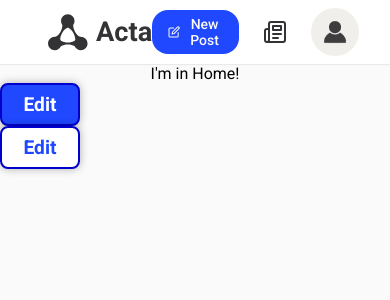
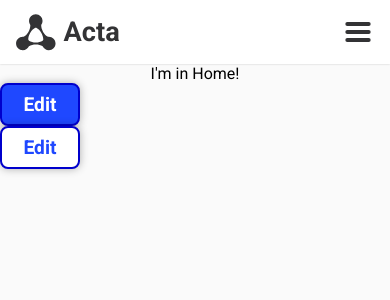
Before and after one commit to Luzefiru/Acta, a React (Create React App) app: page / in a window 390 px wide. Shown: the top 300 px of the page. Built offline with nearby package versions, Linux system fonts and the light colour scheme.

Commit message:
feat: add responsive navbar

```diff
--- a/src/components/layouts/Logo.css
+++ b/src/components/layouts/Logo.css
@@ -6,6 +6,5 @@
 
 .Logo__wordmark {
   font-weight: 700;
-  font-size: 1.7rem;
   color: black;
 }
--- a/src/components/layouts/Navbar.css
+++ b/src/components/layouts/Navbar.css
@@ -3,7 +3,7 @@
   display: flex;
   align-items: center;
   justify-content: space-between;
-  padding: 0 3rem;
+  padding: 0 4vw;
   box-shadow: 0 0 2px rgba(0, 0, 0, 0.2);
   background-color: var(--white);
 }
@@ -11,7 +11,7 @@
 .Navbar__links {
   display: flex;
   align-items: center;
-  gap: 24px;
+  gap: 1.5vw;
   height: 100%;
 }
 
@@ -22,6 +22,7 @@ nav a {
   gap: 8px;
   color: var(--icon);
   cursor: pointer;
+  justify-content: center;
 }
 
 nav a:hover {
@@ -65,3 +66,81 @@ nav a:hover {
   cursor: pointer;
   position: relative;
 }
+
+.Navbar__profile-photo__userName {
+  display: none;
+  font-weight: 600;
+}
+
+.Navbar__profile-photo__userName__viewProfile {
+  font-weight: 400;
+  font-size: 0.85rem;
+  color: var(--subtext);
+}
+
+.Navbar__nav-expand-button {
+  all: unset;
+  display: none;
+  cursor: pointer;
+  color: var(--icon);
+}
+
+.Navbar__nav-expand-button:hover {
+  color: var(--icon-hover);
+}
+
+@media only screen and (max-width: 768px) {
+  nav.expanded header > *:not(.Navbar__links),
+  nav.expanded .App > *:not(.Navbar) {
+    transition: filter 88ms ease-in;
+  }
+
+  .Navbar.expanded > *:not(.Navbar__links),
+  .App.blur > *:not(.Navbar) {
+    filter: blur(4px);
+  }
+
+  .Navbar__links {
+    display: none;
+  }
+
+  .Navbar__nav-expand-button {
+    display: flex;
+    align-items: center;
+  }
+
+  .Navbar.expanded > nav.Navbar__links {
+    height: 100%;
+    width: max(40%, 256px);
+    display: grid;
+    padding: 5% 5%;
+    justify-content: center;
+    grid-template-rows: 88px 10px 10px;
+    gap: 32px;
+    background-color: var(--surface);
+    box-shadow: 0 0 8px rgba(0, 0, 0, 0.1);
+    position: absolute;
+    top: 0px;
+    right: 0px;
+    z-index: 99999;
+  }
+
+  .Navbar.expanded .Navbar__profile-photo {
+    display: flex;
+    gap: 16px;
+    order: -1;
+    justify-self: center;
+  }
+
+  .Navbar.expanded .Navbar__profile-photo__img {
+    width: 88px;
+    height: 88px;
+  }
+
+  .Navbar.expanded .Navbar__profile-photo__userName {
+    display: flex;
+    gap: 4px;
+    flex-direction: column;
+    text-align: left;
+  }
+}
--- a/src/components/layouts/Navbar.jsx
+++ b/src/components/layouts/Navbar.jsx
@@ -2,13 +2,55 @@ import './Navbar.css';
 import ProfilePicturePlaceholder from '../../assets/profile-picture.jpg';
 import Logo from './Logo';
 import { Link } from 'react-router-dom';
+import { useEffect } from 'react';
 
 const Navbar = () => {
+  const expandNavbar = () => {
+    console.log('hi');
+    document.querySelector('.Navbar').classList.toggle('expanded');
+    document.querySelector('.App').classList.toggle('blur');
+  };
+
+  useEffect(() => {
+    window.addEventListener('click', (e) => {
+      const navMenu = document.querySelector('.Navbar__links');
+      const expandButton = document.querySelector('.Navbar__nav-expand-button');
+      const navSvg = document.querySelectorAll('.Navbar svg');
+      const navLine = document.querySelectorAll('.Navbar line');
+
+      if (
+        [navMenu, expandButton, ...navSvg, ...navLine].indexOf(e.target) === -1
+      ) {
+        document.querySelector('.Navbar').classList.remove('expanded');
+        document.querySelector('.App').classList.remove('blur');
+      }
+    });
+  }, []);
+
   return (
-    <div className="Navbar">
+    <header className="Navbar">
       <Link to="/" style={{ textDecoration: 'none' }}>
         <Logo color="var(--icon)" hoverColor="var(--icon-hover)" />
       </Link>
+
+      <button className="Navbar__nav-expand-button" onClick={expandNavbar}>
+        <svg
+          xmlns="http://www.w3.org/2000/svg"
+          width="32"
+          height="32"
+          viewBox="0 0 24 24"
+          fill="none"
+          stroke="currentColor"
+          stroke-width="3"
+          stroke-linecap="round"
+          stroke-linejoin="round"
+          class="lucide lucide-menu"
+        >
+          <line x1="4" x2="20" y1="12" y2="12"></line>
+          <line x1="4" x2="20" y1="6" y2="6"></line>
+          <line x1="4" x2="20" y1="18" y2="18"></line>
+        </svg>
+      </button>
 
       <nav className="Navbar__links">
         <Link to="/create-post">
@@ -58,9 +100,15 @@ const Navbar = () => {
             alt="User Profile"
             src={ProfilePicturePlaceholder}
           ></img>
+          <span className="Navbar__profile-photo__userName">
+            <div>Christian Antonio IV L. de Jesus</div>
+            <div className="Navbar__profile-photo__userName__viewProfile">
+              View Profile
+            </div>
+          </span>
         </Link>
       </nav>
-    </div>
+    </header>
   );
 };
 
--- a/src/index.css
+++ b/src/index.css
@@ -13,7 +13,7 @@
   --icon-hover: #000000;
 
   --text: #212121;
-  --subtext: #e0e0e0;
+  --subtext: #afafaf;
 
   --surface: #fafafa;
   --surface-alt: #f0eeea;
```
